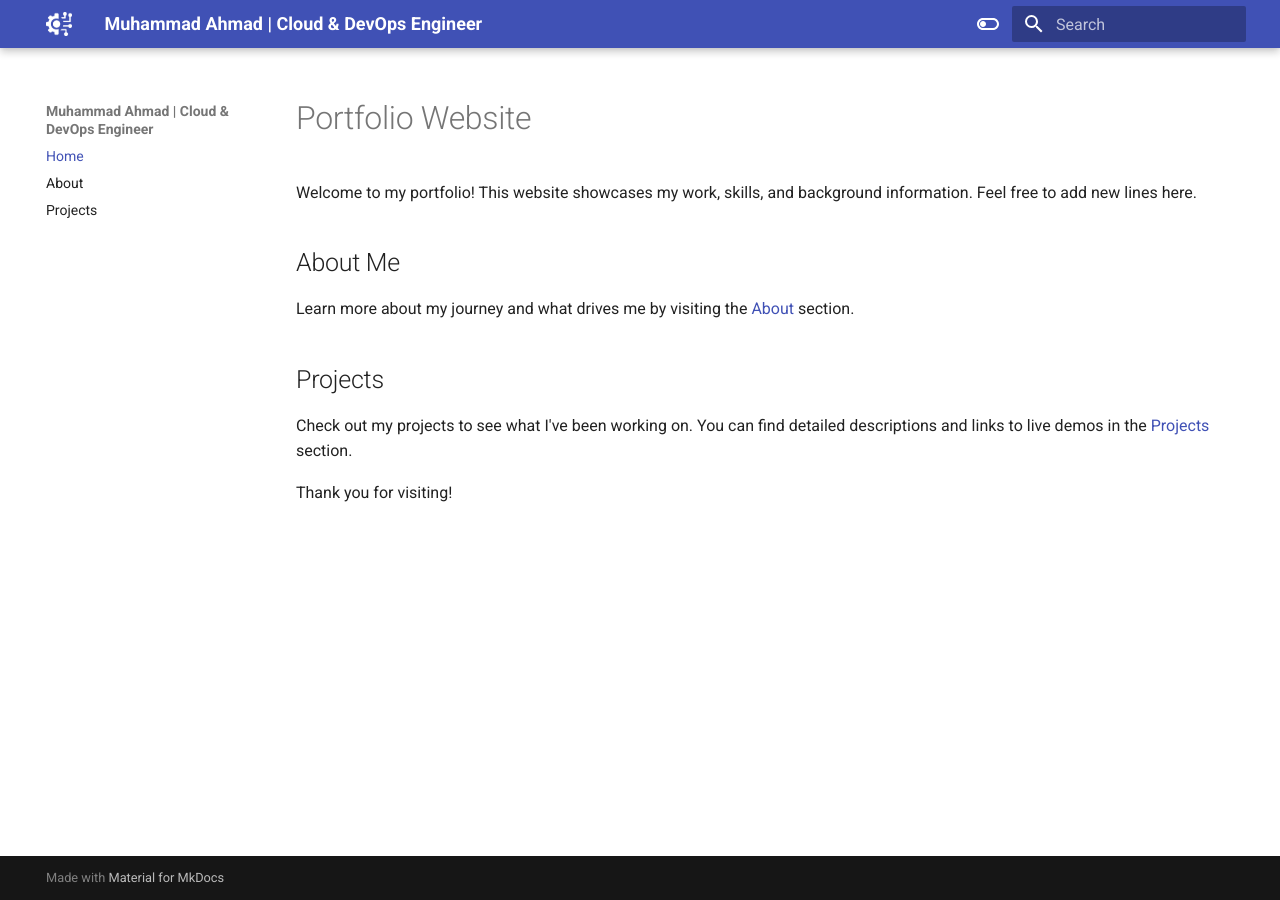
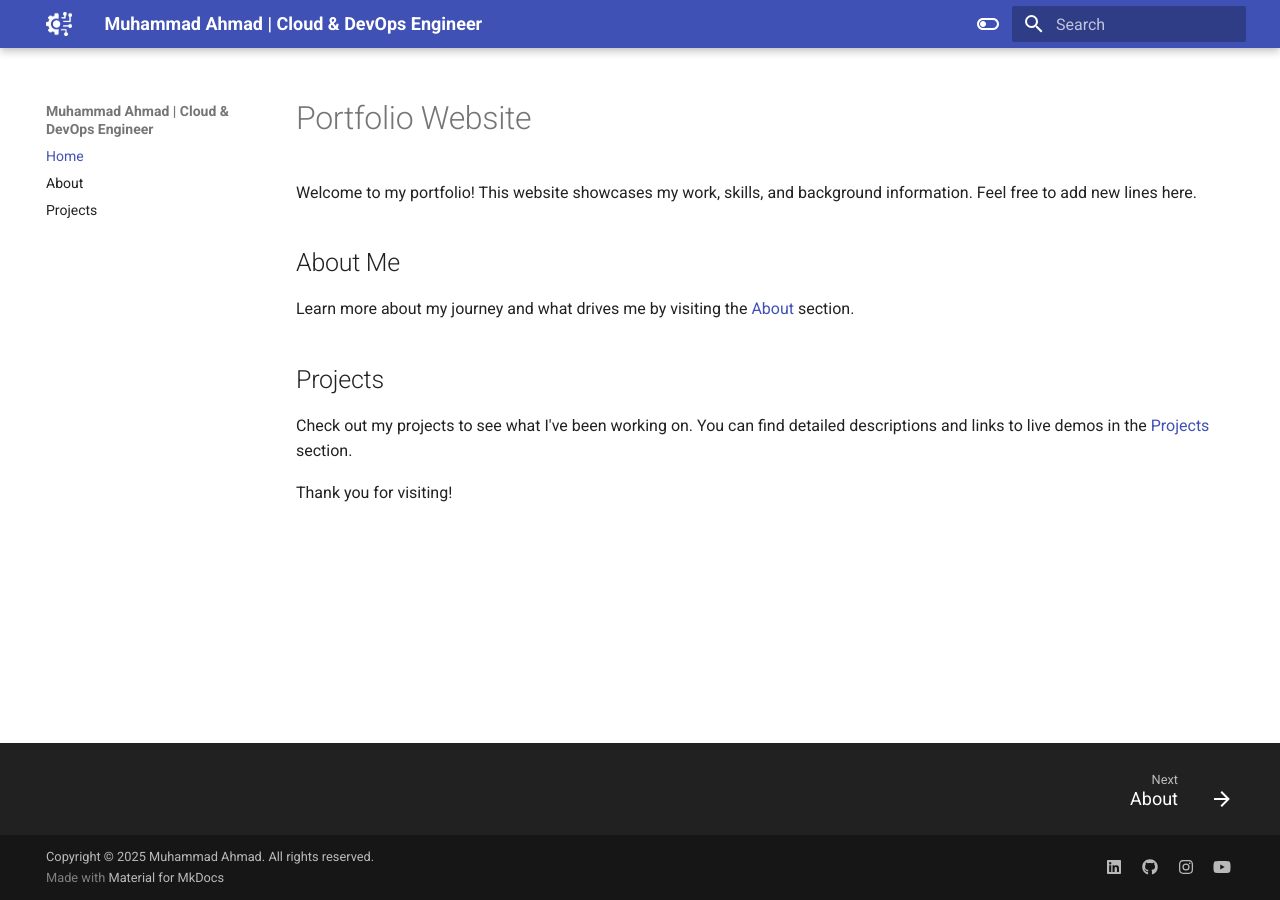
Before and after one commit to ahmadfsbd/portfolio, an MkDocs documentation site: the page built from docs/index.md, in a window 1280 px wide. Built offline with MkDocs 1.6.1 and Material for MkDocs 9.7.7, drawn with Linux system fonts in a browser that asks for light colours.

Commit message:
added navigation and social

```diff
--- a/mkdocs.yml
+++ b/mkdocs.yml
@@ -21,6 +21,8 @@ theme:
     text: "Roboto"
     code: "Roboto Mono"
   logo: "images/logo.png"
+  features:
+    - navigation.footer
 
 nav:
   - Home: index.md
@@ -40,3 +42,16 @@ markdown_extensions:
 
 extra_css:
   - css/extra.css
+
+extra:
+  social:
+    - icon: fontawesome/brands/linkedin
+      link: https://www.linkedin.com/in/muhammad-ahmad-b6a04736/
+    - icon: fontawesome/brands/github
+      link: https://www.github.com/ahmadfsbd
+    - icon: fontawesome/brands/instagram
+      link: https://www.instagram.com/ehm_ud
+    - icon: fontawesome/brands/youtube
+      link: https://www.youtube.com/@ehm_ud
+
+copyright: Copyright &copy; 2025 Muhammad Ahmad. All rights reserved.
```
